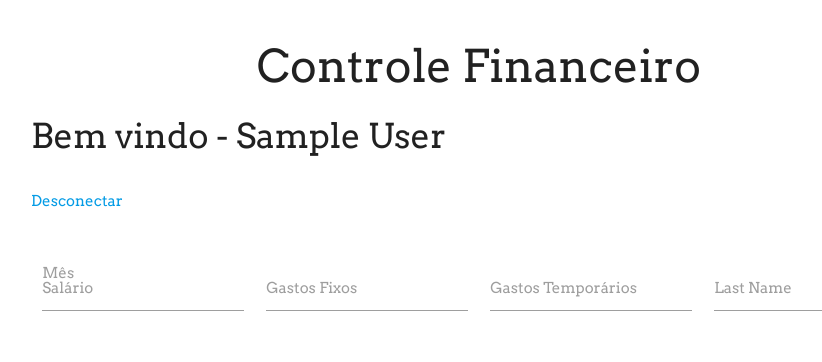
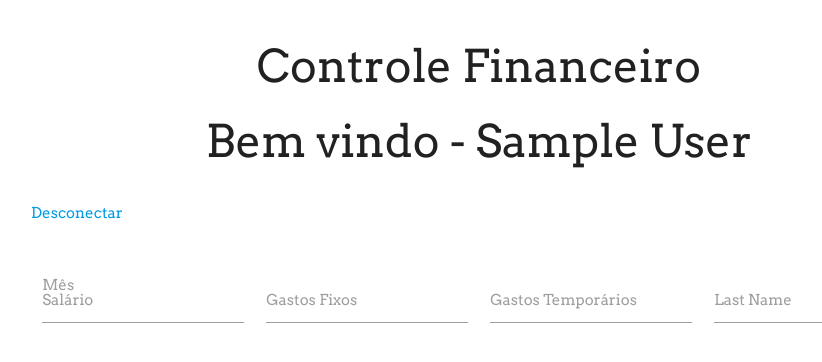
Before and after one commit to juan-pereira/controle-financeiro, a PHP site: page /site/site.php in a window 1280 px wide. Shown: the top 362 px of the page, without its empty margins (161-983 px from the left). Run offline with PHP 8.4, Linux system fonts and the light colour scheme; the visitor is signed in with stand-in values (Sample User, id 1); some libraries are stand-ins or nearby versions.

Commit message:
Add files via upload

```diff
--- a/site/site.php
+++ b/site/site.php
@@ -13,7 +13,7 @@
 	<link href="https://fonts.googleapis.com/css2?family=Arvo&display=swap" rel="stylesheet">
 	<link rel="stylesheet" href="https://cdnjs.cloudflare.com/ajax/libs/materialize/1.0.0/css/materialize.min.css">
 	<!--<link rel="stylesheet" type="text/css" href="css/reset.css"> -->
-	<link rel="stylesheet" type="text/css" href="css/style.css">
+	<link rel="stylesheet" type="text/css" href="../css/style.css">
 
 </head>
 
@@ -22,7 +22,7 @@
 	<header class="cabecalho">
 		<h1 class="titulo-principal">Controle Financeiro</h1>
 
-		<h4>Bem vindo - <?=$_SESSION['nome']?></h4>
+		<h4 class="titulo-principal">Bem vindo - <?=$_SESSION['nome']?></h4>
 
 		<br>
 
```
Lines whose indentation alone changed are shown as unchanged.
